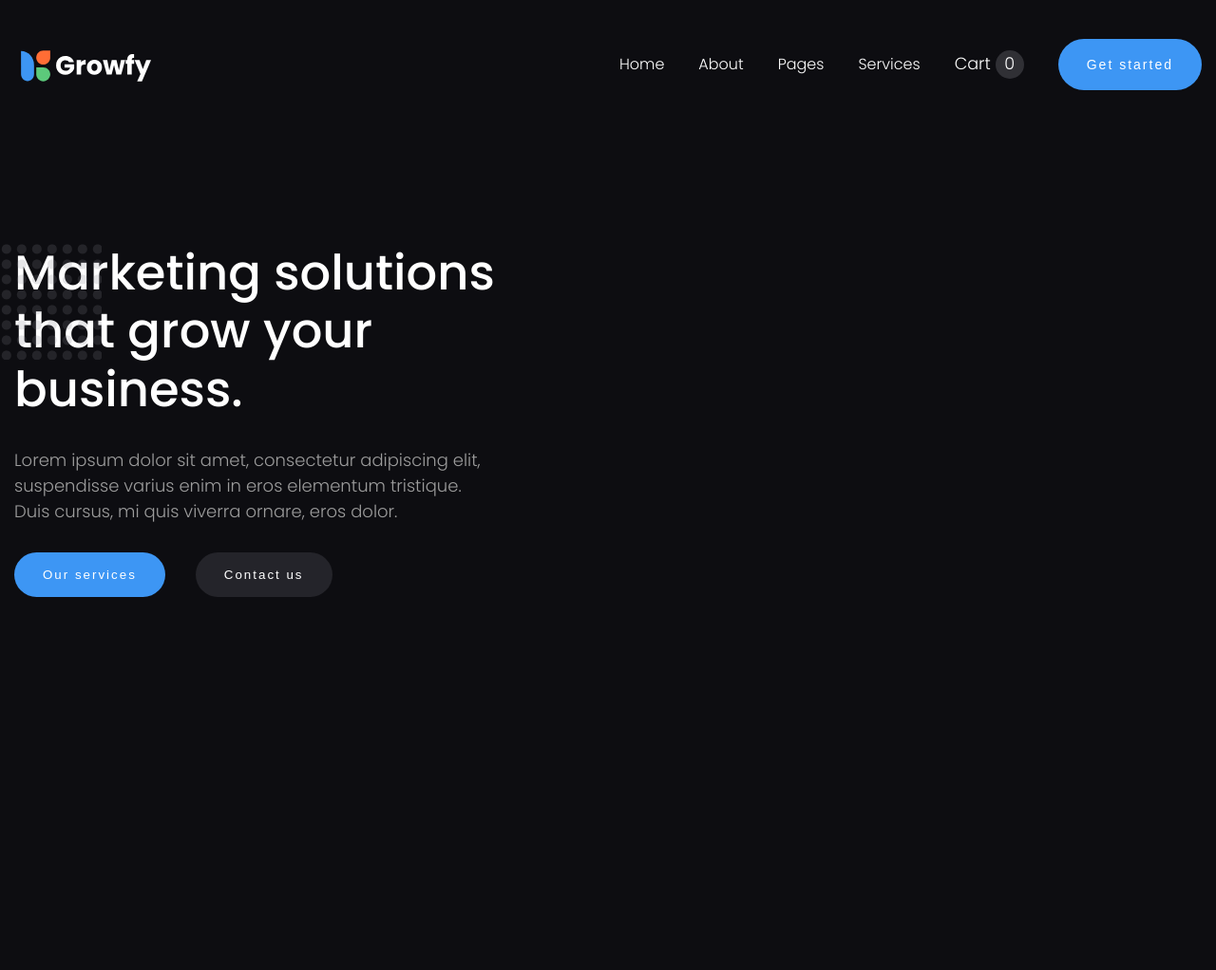
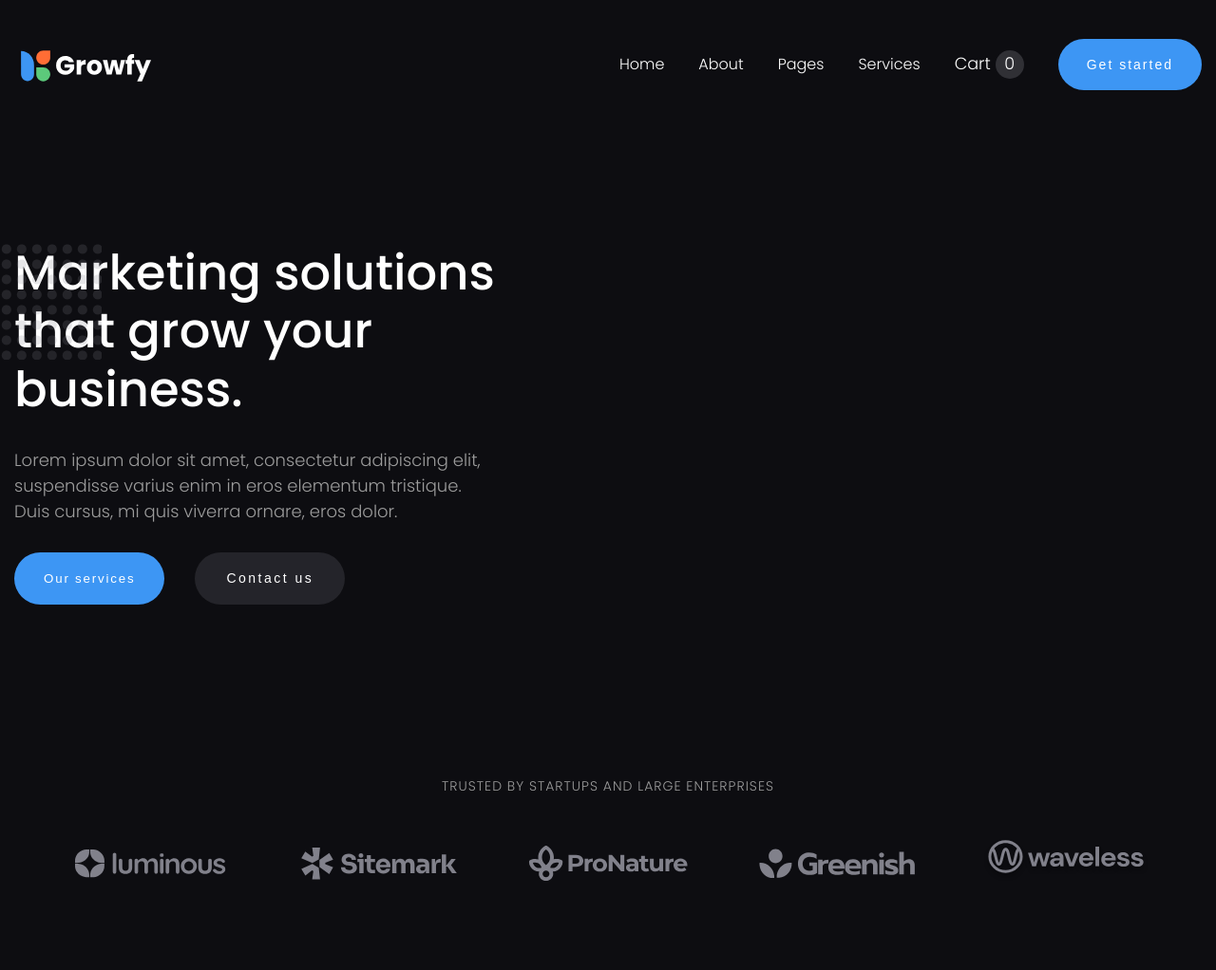
Before and after one commit to AnnPoddubnaya/Growfy, a plain HTML site: page index.html in a window 1280 px wide. Shown: the whole page at 95% size. Before the commit the page ends 800 px from the top, so only its background shows below. Drawn offline with Linux system fonts and the light colour scheme.

Commit message:
add partners block

```diff
--- a/css/style.scss
+++ b/css/style.scss
@@ -71,7 +71,7 @@ main {
     border-radius: 50px;
     padding: 16px 30px;
     color: #FFFFFF;
-    letter-spacing: 2px;
+    letter-spacing: 1.8px;
 }
 
 .title {
@@ -324,14 +324,10 @@ main {
 }
 
 //=================main==================//
-.page {
 
-    // .page__main
-
-    &__main {}
-}
 
 .main {
+    padding-bottom: 90px;
 
     // .main__container
 
@@ -393,13 +389,17 @@ main {
 
     &__buttons {
         display: flex;
+        flex-wrap: wrap;
         column-gap: 32px;
         max-width: 505px;
+        row-gap: 15px;
     }
 
     // .main__button
 
-    &__button {}
+    &__button {
+        padding: 16px 31px;
+    }
 
     // .main__images
 
@@ -409,12 +409,25 @@ main {
 }
 
 .button {
+    @media (max-width: 380px) {
+        width: 100%;
+    }
 
     // .button_dark
 
     &_dark {
         background: rgba(129, 129, 139, 0.2);
         border-radius: 50px;
+        letter-spacing: 2.5px;
+        font-weight: 500;
+        font-size: 14px;
+        line-height: 160%;
+        text-align: center;
+        color: #FFFFFF;
+        padding: 16px 33px;
+
+
+
     }
 }
 
@@ -464,6 +477,53 @@ main {
 }
 
 //===================================//
+.page {
+
+    // .page__partners
+
+    &__partners {
+        padding-top: 90px;
+        padding-bottom: 80px;
+    }
+}
+
+.partners {
+
+    // .partners__container
+
+    &__container {
+        display: flex;
+        flex-direction: column;
+        align-items: center;
+    }
+
+    // .partners__title
+
+    &__title {
+        font-size: 14px;
+        line-height: 160%;
+        text-align: center;
+        letter-spacing: 1px;
+        text-transform: uppercase;
+        padding-bottom: 24px;
+    }
+
+    // .partners__items
+
+    &__items {
+        display: flex;
+        flex-wrap: wrap;
+        column-gap: 30px;
+        row-gap: 15px;
+        align-items: center;
+        justify-content: center;
+    }
+
+    // .partners__item
+
+
+}
+
 //===================================//
 //===================================//
 //===================================//
--- a/index.html
+++ b/index.html
@@ -79,6 +79,28 @@
                     </div>
                 </div>
             </section>
+            <section class="page__partners partners">
+                <div class="partners__container">
+                    <div class="partners__title">TRUSTED BY startups and large enterprises</div>
+                    <div class="partners__items">
+                        <div class="partners__item">
+                            <img src="./img/partners/01.svg" alt="">
+                        </div>
+                        <div class="partners__item">
+                            <img src="./img/partners/02.svg" alt="">
+                        </div>
+                        <div class="partners__item">
+                            <img src="./img/partners/03.svg" alt="">
+                        </div>
+                        <div class="partners__item">
+                            <img src="./img/partners/04.svg" alt="">
+                        </div>
+                        <div class="partners__item">
+                            <img src="./img/partners/05.svg" alt="">
+                        </div>
+                    </div>
+                </div>
+            </section>
         </main>
         <footer class="footer">
             <div class="footer__container">
```
Also changed, not shown: css/style.css, img/main/01.svg (added), img/partners/01.svg (added), img/partners/02.svg (added), img/partners/03.svg (added), img/partners/04.svg (added), img/partners/05.svg (added), 5 other files.
